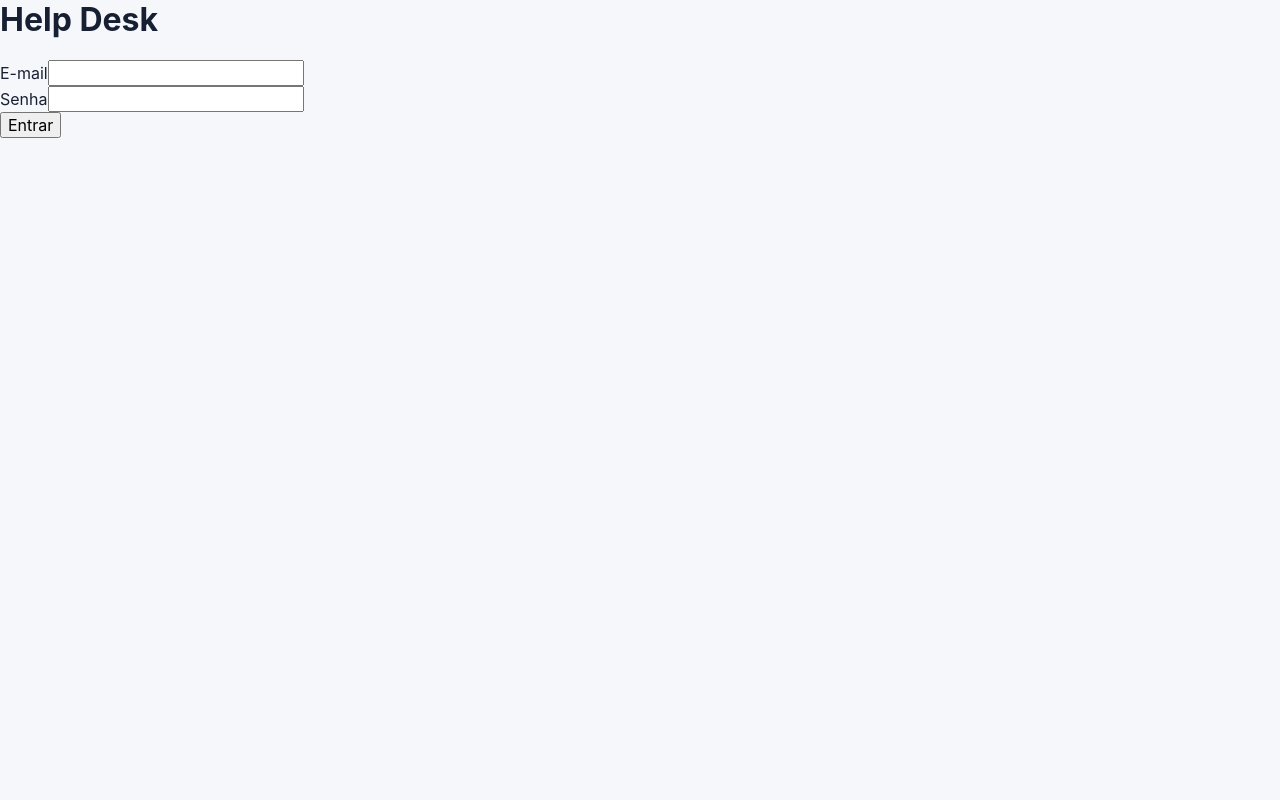
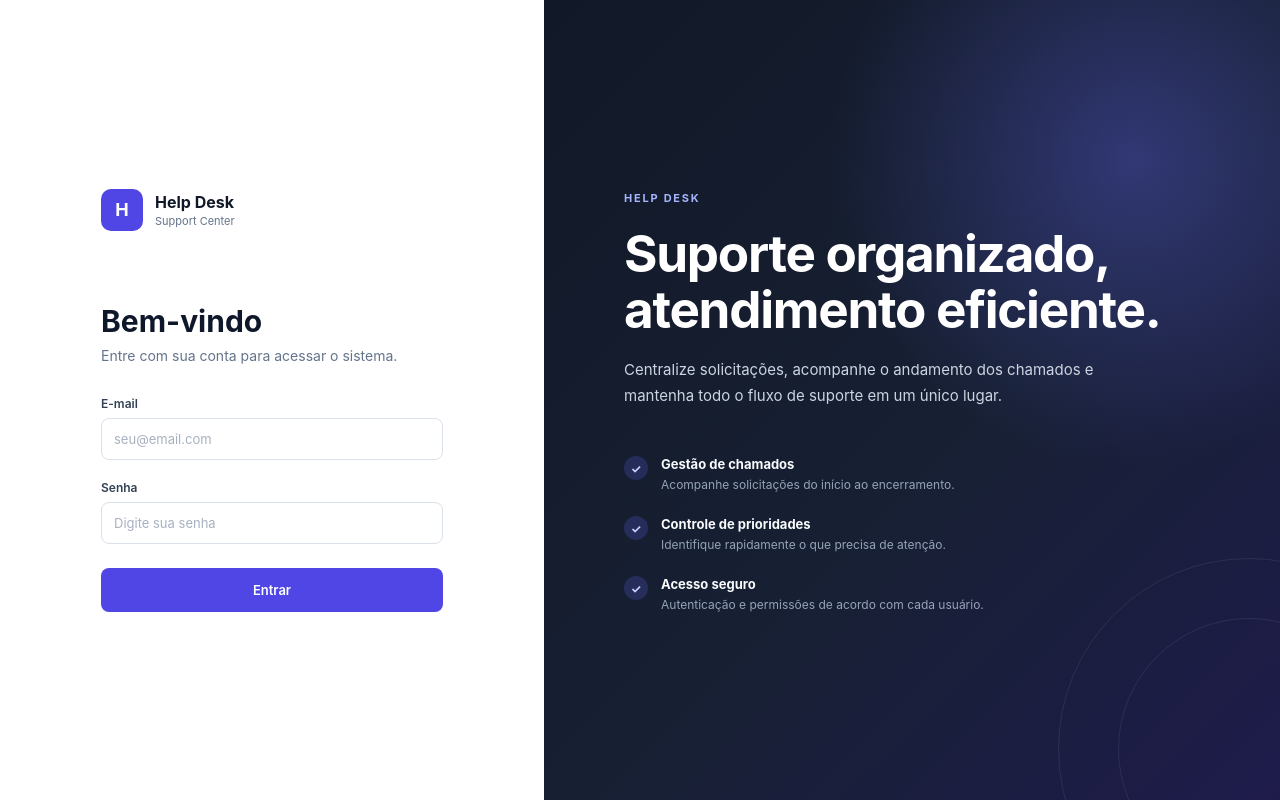
Before and after one commit to ElMathidones/helpdesk-web, a React (Vite) app: page /login in a window 1280 px wide. Built offline with nearby package versions, Linux system fonts and the light colour scheme; no server answers.

Commit message:
feat: improve login interface

```diff
--- a/src/index.css
+++ b/src/index.css
@@ -996,3 +996,262 @@ p {
     text-align: left;
   }
 }
+
+/* Login */
+
+.login-page {
+  display: grid;
+  min-height: 100vh;
+  grid-template-columns: minmax(420px, 0.85fr) minmax(520px, 1.15fr);
+  background: #ffffff;
+}
+
+.login-panel {
+  display: flex;
+  width: 100%;
+  max-width: 470px;
+  flex-direction: column;
+  justify-content: center;
+  margin: 0 auto;
+  padding: 64px;
+}
+
+.login-brand {
+  display: flex;
+  align-items: center;
+  gap: 12px;
+  margin-bottom: 72px;
+}
+
+.login-logo {
+  display: flex;
+  width: 42px;
+  height: 42px;
+  align-items: center;
+  justify-content: center;
+  flex-shrink: 0;
+  border-radius: 10px;
+  color: #ffffff;
+  background: #4f46e5;
+  font-size: 18px;
+  font-weight: 700;
+}
+
+.login-brand > div:last-child {
+  display: flex;
+  flex-direction: column;
+}
+
+.login-brand strong {
+  color: #111827;
+  font-size: 16px;
+}
+
+.login-brand span {
+  margin-top: 2px;
+  color: #64748b;
+  font-size: 11px;
+}
+
+.login-heading {
+  margin-bottom: 32px;
+}
+
+.login-heading h1 {
+  margin: 0 0 8px;
+  color: #0f172a;
+  font-size: 30px;
+  line-height: 1.2;
+}
+
+.login-heading p {
+  margin: 0;
+  color: #64748b;
+  font-size: 14px;
+}
+
+.login-form {
+  display: flex;
+  flex-direction: column;
+  gap: 20px;
+}
+
+.login-button {
+  display: inline-flex;
+  width: 100%;
+  min-height: 44px;
+  align-items: center;
+  justify-content: center;
+  margin-top: 4px;
+  border: 0;
+  border-radius: 8px;
+  color: #ffffff;
+  background: #4f46e5;
+  font-size: 13px;
+  font-weight: 600;
+  cursor: pointer;
+  transition:
+    background 0.2s ease,
+    opacity 0.2s ease;
+}
+
+.login-button:hover:not(:disabled) {
+  background: #4338ca;
+}
+
+.login-button:disabled {
+  cursor: not-allowed;
+  opacity: 0.65;
+}
+
+.login-hero {
+  display: flex;
+  min-height: 100vh;
+  align-items: center;
+  padding: 80px;
+  overflow: hidden;
+  position: relative;
+  color: #ffffff;
+  background:
+    radial-gradient(
+      circle at 80% 20%,
+      rgb(99 102 241 / 35%),
+      transparent 35%
+    ),
+    linear-gradient(135deg, #111827 0%, #172033 55%, #1e1b4b 100%);
+}
+
+.login-hero::before {
+  position: absolute;
+  width: 380px;
+  height: 380px;
+  right: -160px;
+  bottom: -140px;
+  border: 1px solid rgb(255 255 255 / 8%);
+  border-radius: 50%;
+  content: "";
+}
+
+.login-hero::after {
+  position: absolute;
+  width: 260px;
+  height: 260px;
+  right: -100px;
+  bottom: -80px;
+  border: 1px solid rgb(255 255 255 / 8%);
+  border-radius: 50%;
+  content: "";
+}
+
+.login-hero-content {
+  width: 100%;
+  max-width: 600px;
+  position: relative;
+  z-index: 1;
+}
+
+.login-hero-label {
+  display: inline-block;
+  margin-bottom: 20px;
+  color: #a5b4fc;
+  font-size: 11px;
+  font-weight: 700;
+  letter-spacing: 0.16em;
+}
+
+.login-hero h2 {
+  max-width: 560px;
+  margin: 0 0 20px;
+  color: #ffffff;
+  font-size: clamp(34px, 4vw, 52px);
+  line-height: 1.1;
+  letter-spacing: -0.025em;
+}
+
+.login-hero-content > p {
+  max-width: 520px;
+  margin: 0;
+  color: #cbd5e1;
+  font-size: 15px;
+  line-height: 1.7;
+}
+
+.login-features {
+  display: flex;
+  flex-direction: column;
+  gap: 22px;
+  margin-top: 48px;
+}
+
+.login-features > div {
+  display: flex;
+  align-items: flex-start;
+  gap: 13px;
+}
+
+.login-features > div > span {
+  display: flex;
+  width: 24px;
+  height: 24px;
+  align-items: center;
+  justify-content: center;
+  flex-shrink: 0;
+  border-radius: 50%;
+  color: #c7d2fe;
+  background: rgb(99 102 241 / 22%);
+  font-size: 12px;
+  font-weight: 700;
+}
+
+.login-features p {
+  display: flex;
+  flex-direction: column;
+  gap: 4px;
+  margin: 0;
+}
+
+.login-features strong {
+  color: #f8fafc;
+  font-size: 13px;
+}
+
+.login-features small {
+  color: #94a3b8;
+  font-size: 12px;
+  line-height: 1.5;
+}
+
+@media (max-width: 900px) {
+  .login-page {
+    display: block;
+    background: #f4f7fb;
+  }
+
+  .login-panel {
+    min-height: 100vh;
+    max-width: 480px;
+    padding: 48px 32px;
+  }
+
+  .login-brand {
+    margin-bottom: 56px;
+  }
+
+  .login-hero {
+    display: none;
+  }
+}
+
+@media (max-width: 480px) {
+  .login-panel {
+    padding: 32px 22px;
+  }
+
+  .login-brand {
+    margin-bottom: 44px;
+  }
+
+  .login-heading h1 {
+    font-size: 26px;
+  }
+}
--- a/src/pages/LoginPage.tsx
+++ b/src/pages/LoginPage.tsx
@@ -37,11 +37,24 @@ function LoginPage() {
     }
 
     return (
-        <main>
-        <h1>Help Desk</h1>
+        <main className="login-page">
+        <section className="login-panel">
+            <div className="login-brand">
+            <div className="login-logo">H</div>
 
-        <form onSubmit={handleSubmit}>
             <div>
+                <strong>Help Desk</strong>
+                <span>Support Center</span>
+            </div>
+            </div>
+
+            <div className="login-heading">
+            <h1>Bem-vindo</h1>
+            <p>Entre com sua conta para acessar o sistema.</p>
+            </div>
+
+            <form className="login-form" onSubmit={handleSubmit}>
+            <div className="form-field">
                 <label htmlFor="email">E-mail</label>
 
                 <input
@@ -49,12 +62,13 @@ function LoginPage() {
                 type="email"
                 value={email}
                 onChange={(event) => setEmail(event.target.value)}
+                placeholder="seu@email.com"
                 required
                 autoComplete="email"
                 />
             </div>
 
-            <div>
+            <div className="form-field">
                 <label htmlFor="password">Senha</label>
 
                 <input
@@ -62,17 +76,68 @@ function LoginPage() {
                 type="password"
                 value={password}
                 onChange={(event) => setPassword(event.target.value)}
+                placeholder="Digite sua senha"
                 required
                 autoComplete="current-password"
                 />
             </div>
 
-            {error && <p>{error}</p>}
+            {error && <p className="form-error">{error}</p>}
 
-            <button type="submit" disabled={isLoading}>
+            <button
+                className="login-button"
+                type="submit"
+                disabled={isLoading}
+            >
                 {isLoading ? "Entrando..." : "Entrar"}
             </button>
             </form>
+        </section>
+
+        <aside className="login-hero">
+            <div className="login-hero-content">
+            <span className="login-hero-label">HELP DESK</span>
+
+            <h2>Suporte organizado, atendimento eficiente.</h2>
+
+            <p>
+                Centralize solicitações, acompanhe o andamento dos chamados
+                e mantenha todo o fluxo de suporte em um único lugar.
+            </p>
+
+            <div className="login-features">
+                <div>
+                <span>✓</span>
+                <p>
+                    <strong>Gestão de chamados</strong>
+                    <small>
+                    Acompanhe solicitações do início ao encerramento.
+                    </small>
+                </p>
+                </div>
+
+                <div>
+                <span>✓</span>
+                <p>
+                    <strong>Controle de prioridades</strong>
+                    <small>
+                    Identifique rapidamente o que precisa de atenção.
+                    </small>
+                </p>
+                </div>
+
+                <div>
+                <span>✓</span>
+                <p>
+                    <strong>Acesso seguro</strong>
+                    <small>
+                    Autenticação e permissões de acordo com cada usuário.
+                    </small>
+                </p>
+                </div>
+            </div>
+            </div>
+        </aside>
         </main>
     )
 }
```
Lines whose indentation alone changed are shown as unchanged.
